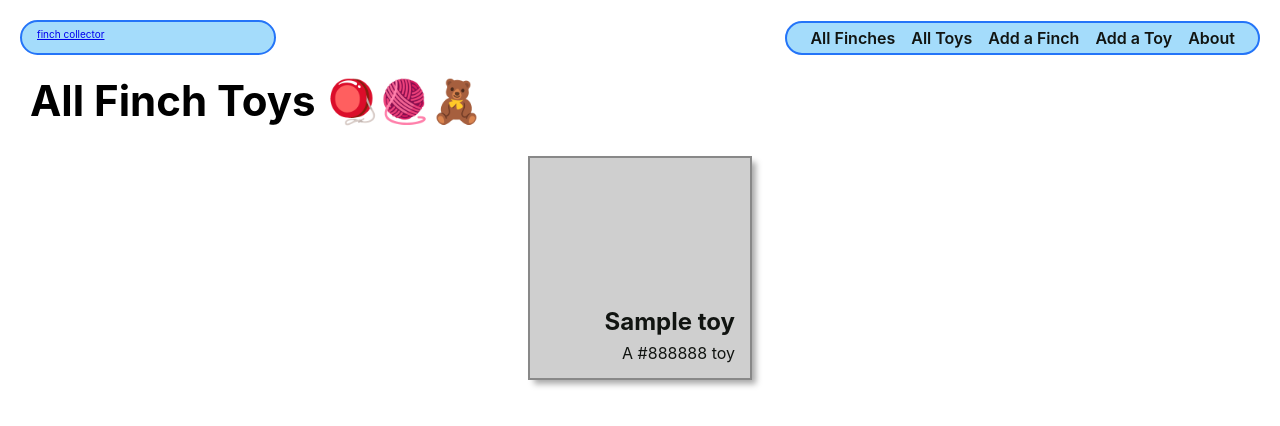
After one commit to psison92/finch-collector, a Django app: page /toys/ in a window 1280 px wide. The commit adds this page. Shown: the top 426 px of the page. Run offline with Django 4.2, Linux system fonts and the light colour scheme; tables that the repository leaves empty hold one stand-in row (values such as "Sample post").

Commit message:
add toys index

```diff
--- /dev/null
+++ b/main_app/static/css/toys/toy-index.css
@@ -0,0 +1,64 @@
+.card-container {
+  padding: 0 40px;
+  display: flex;
+  justify-content: center;
+  flex-wrap: wrap;
+}
+
+.card {
+  width: 224px;
+  height: 224px;
+  margin: 10px;
+  border: solid 2px;
+  box-shadow: var(--card-box-shadow);
+  position: relative;
+}
+
+.card-bg{
+  opacity: .4;
+  position: absolute;
+  display: inline-flex;
+  top: 0;
+  left: 0;
+  width: 100%;
+  height: 100%;
+}
+
+.card-content {
+  padding: 15px;
+  height: 100%;
+  width: 100%;
+  display: flex;
+  align-items: flex-end;
+  justify-content: flex-end;
+  flex-direction: column;
+}
+
+.card > a {
+  position: absolute;
+  top: 0;
+  left: 0;
+  width: 100%;
+  height: 100%;
+  display: inline-block;
+  text-decoration: none;
+  color: var(--text-color);
+}
+
+.card h2 {
+  margin: 7px 0;
+  font-size: var(--font-xl);
+}
+
+.card p {
+  margin: 0;
+  font-size: var(--font-reg);
+}
+
+.page-header > img {
+  margin-left: 10px;
+}
+
+.page-header > img:first-of-type {
+  margin-left: 15px;
+}
--- a/main_app/templates/base.html
+++ b/main_app/templates/base.html
@@ -33,7 +33,9 @@
     <nav>
       <ul>
         <li><a href="{% url 'finches_index' %}">All Finches</a></li>
+        <li><a href="{% url 'toys_index' %}">All Toys</a></li>
         <li><a href="{% url 'finches_create' %}">Add a Finch</a></li>
+        <li><a href="{% url 'toys_create' %}">Add a Toy</a></li>
         <li><a href="{% url 'about' %}">About</a></li>
       </ul>
     </nav>
--- /dev/null
+++ b/main_app/templates/main_app/toy_list.html
@@ -0,0 +1,32 @@
+{% extends 'base.html' %}
+{% load static %}
+
+{% block head %}
+<link
+  rel="stylesheet"
+  type="text/css"
+  href="{% static 'css/toys/toy-index.css' %}"
+/>
+{% endblock %}
+
+{% block content %}
+
+<section class="page-header">
+  <h1>All Finch Toys 🪀🧶🧸</h1>
+</section>
+
+<section class="card-container">
+  {% for toy in toy_list %}
+  <div class="card" style="border-color: {{ toy.color }}">
+    <div class="card-bg" style="background-color: {{ toy.color }}"></div>
+    <a href="{% url 'toys_detail' toy.id %}">
+      <div class="card-content">
+        <h2>{{ toy.name }}</h2>
+        <p>A {{ toy.color }} toy</p>
+      </div>
+    </a>
+  </div>
+  {% endfor %}
+</section>
+
+{% endblock %}
--- a/main_app/urls.py
+++ b/main_app/urls.py
@@ -10,4 +10,7 @@ urlpatterns = [
   path('finches/<int:pk>/update/', views.FinchUpdate.as_view(), name='finches_update'),
   path('finches/<int:pk>/delete/', views.FinchDelete.as_view(), name='finches_delete'),
   path('finches/<int:finch_id>/add_feeding/', views.add_feeding, name='add_feeding'),
+  path('toys/create/', views.ToyCreate.as_view(), name='toys_create'),
+  path('toys/<int:pk>/', views.ToyDetail.as_view(), name='toys_detail'),
+  path('toys/', views.ToyList.as_view(), name='toys_index'),
 ]
--- a/main_app/views.py
+++ b/main_app/views.py
@@ -1,8 +1,10 @@
+from msilib.schema import ListView
 from django.shortcuts import render, redirect
 from django.views.generic.edit import CreateView, UpdateView, DeleteView
+from django.views.generic import ListView, DetailView
 
 from main_app.forms import FeedingForm
-from .models import Finch
+from .models import Finch, Toy
 
 # Create your views here.
 def home(request):
@@ -42,3 +44,13 @@ class FinchUpdate(UpdateView):
 class FinchDelete(DeleteView):
   model = Finch
   success_url = '/finches/'
+
+class ToyCreate(CreateView):
+  model = Toy
+  fields = '__all__'
+
+class ToyList(ListView):
+  model = Toy
+
+class ToyDetail(DetailView):
+  model = Toy
```
Also changed, not shown: main_app/templates/main_app/toy_form.html (added, +25 -0 lines), main_app/static/css/toys/toy-detail.css (added), main_app/templates/main_app/toy_detail.html (added).
